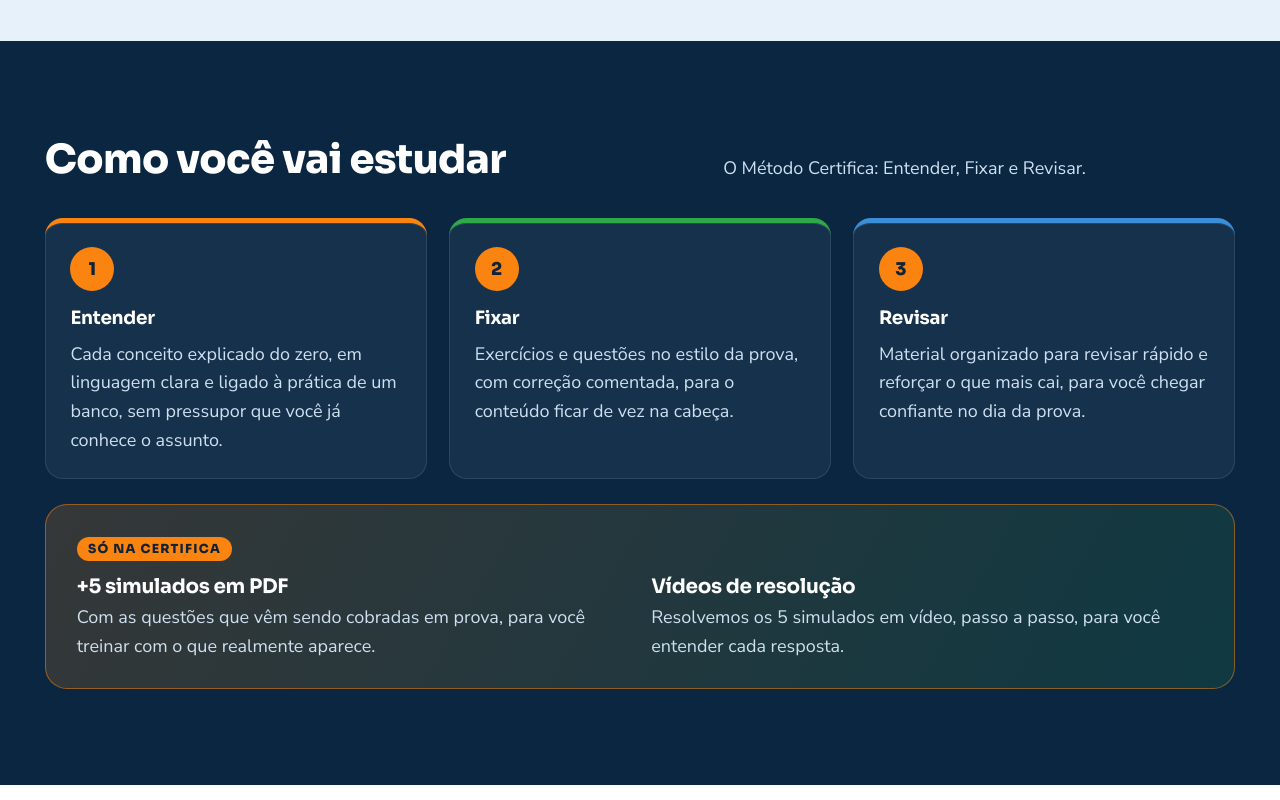
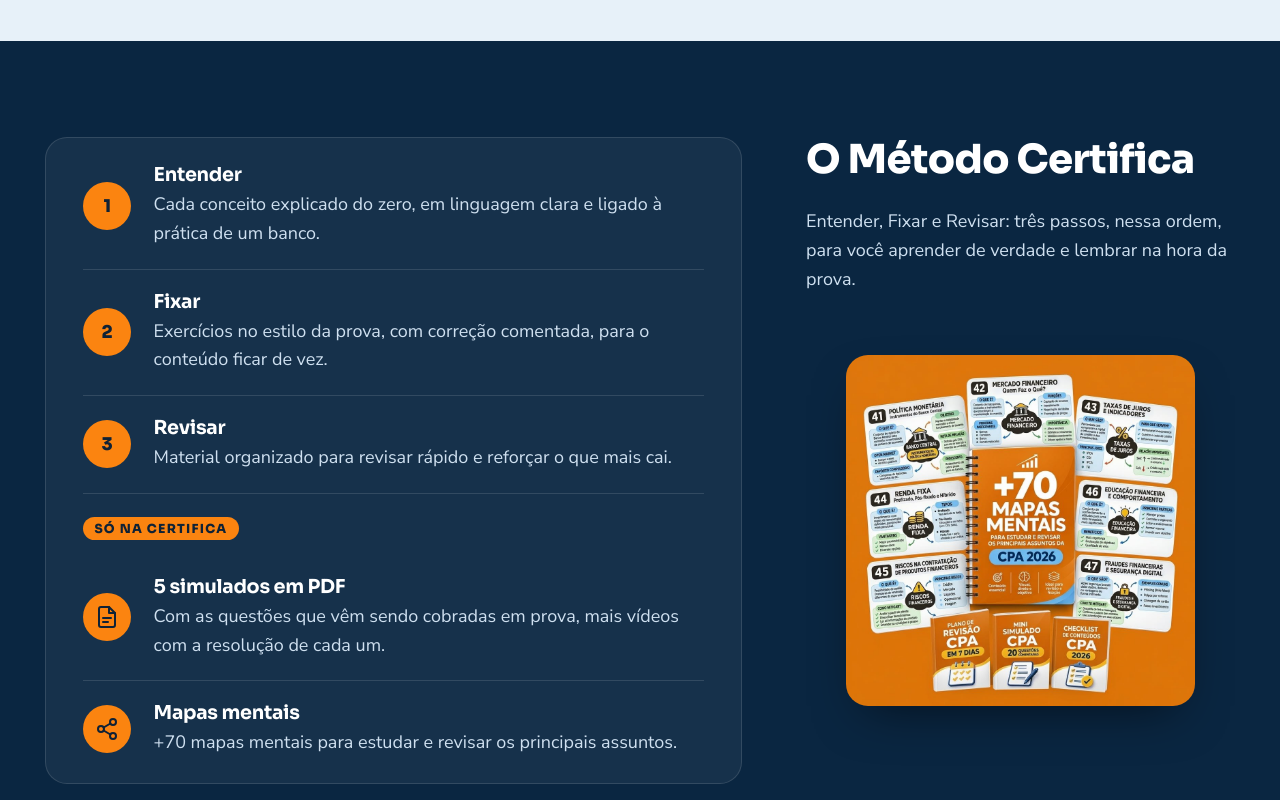
Before and after one commit to vne07/CERTIFICA, a plain HTML site: page curso-cpa.html in a window 1280 px wide. Shown: the part 1460-2260 px from the top of the page. Drawn offline with Linux system fonts and the light colour scheme.

Commit message:
updated files landingpage

```diff
--- a/curso-cpa.html
+++ b/curso-cpa.html
@@ -27,9 +27,18 @@
 <!-- CONTEÚDO: revise os tópicos para refletir o conteúdo real do curso -->
 <section id="conteudo"><div class="wrap"><div class="head"><div class="lbl">Conteúdo</div><h2>O que você vai aprender</h2></div><ul class="ck topics"><li>Sistema Financeiro Nacional e seus órgãos</li><li>Princípios de economia e finanças</li><li>Produtos de investimento e fundos</li><li>Matemática financeira aplicada</li><li>Ética e regulação</li></ul></div></section>
 <section class="sky"><div class="wrap"><div class="head"><div class="lbl">Para quem é</div><h2>Este curso é para você se...</h2></div><div class="g3"><div class="lvl"><p>Quem está fora do mercado financeiro e quer entrar</p></div><div class="lvl"><p>Quem já atua em banco e precisa da certificação</p></div><div class="lvl"><p>Quem quer a base para a CPRO-R e a CPRO-I</p></div></div></div></section>
-<section class="dark" id="metodo"><div class="wrap"><div class="head"><h2>Como você vai estudar</h2><p>O Método Certifica: Entender, Fixar e Revisar.</p></div><div class="g3"><div class="pil"><span class="pn">1</span><h3>Entender</h3><p>Cada conceito explicado do zero, em linguagem clara e ligado à prática de um banco, sem pressupor que você já conhece o assunto.</p></div><div class="pil"><span class="pn">2</span><h3>Fixar</h3><p>Exercícios e questões no estilo da prova, com correção comentada, para o conteúdo ficar de vez na cabeça.</p></div><div class="pil"><span class="pn">3</span><h3>Revisar</h3><p>Material organizado para revisar rápido e reforçar o que mais cai, para você chegar confiante no dia da prova.</p></div></div><div class="bonus"><span class="tag">Só na Certifica</span>
-    <div class="g2"><div><h3>+5 simulados em PDF</h3><p>Com as questões que vêm sendo cobradas em prova, para você treinar com o que realmente aparece.</p></div>
-    <div><h3>Vídeos de resolução</h3><p>Resolvemos os 5 simulados em vídeo, passo a passo, para você entender cada resposta.</p></div></div></div></div></section>
+<section class="dark metodo" id="metodo"><div class="wrap">
+  <div class="head"><h2>O Método Certifica</h2><p>Entender, Fixar e Revisar: três passos, nessa ordem, para você aprender de verdade e lembrar na hora da prova.</p></div>
+  <div class="mcard">
+    <div class="mrow"><span class="pn">1</span><h3>Entender</h3><p>Cada conceito explicado do zero, em linguagem clara e ligado à prática de um banco.</p></div>
+    <div class="mrow"><span class="pn">2</span><h3>Fixar</h3><p>Exercícios no estilo da prova, com correção comentada, para o conteúdo ficar de vez.</p></div>
+    <div class="mrow"><span class="pn">3</span><h3>Revisar</h3><p>Material organizado para revisar rápido e reforçar o que mais cai.</p></div>
+    <div class="mextra"><span class="tag">Só na Certifica</span></div>
+    <div class="mrow"><span class="pn"><svg viewBox="0 0 24 24" aria-hidden="true"><path d="M14 2H6a2 2 0 0 0-2 2v16a2 2 0 0 0 2 2h12a2 2 0 0 0 2-2V8z"/><path d="M14 2v6h6M8 13h8M8 17h5"/></svg></span><h3>5 simulados em PDF</h3><p>Com as questões que vêm sendo cobradas em prova, mais vídeos com a resolução de cada um.</p></div>
+    <div class="mrow"><span class="pn"><svg viewBox="0 0 24 24" aria-hidden="true"><circle cx="18" cy="5" r="3"/><circle cx="6" cy="12" r="3"/><circle cx="18" cy="19" r="3"/><path d="M8.6 13.5l6.8 4M15.4 6.5l-6.8 4"/></svg></span><h3>Mapas mentais</h3><p>+70 mapas mentais para estudar e revisar os principais assuntos.</p></div>
+  </div>
+  <figure class="mfig"><img src="assets/mapas-mentais.jpg" alt="+70 mapas mentais para a CPA 2026, com plano de revisão em 7 dias, mini simulado com 20 questões comentadas e checklist de conteúdos" width="1024" height="1028" loading="lazy"></figure>
+</div></section>
 <section><div class="wrap cta-band"><div><h2>Pronto para começar?</h2><p>Estude com direção e vá confiante para a prova.</p></div><div class="cta"><a class="btn buy" href="#">Comprar agora</a><a class="btn line" href="index.html#preparatorios">Ver outros cursos</a></div></div></section>
 </main>
 <footer class="site"><div class="wrap"><div class="cols">
```
Also changed, not shown: curso-cpro-i.html (+12 -3 lines), curso-cpro-r.html (+12 -3 lines), curso-hp12c.html (+12 -1 lines), 1 other file.
